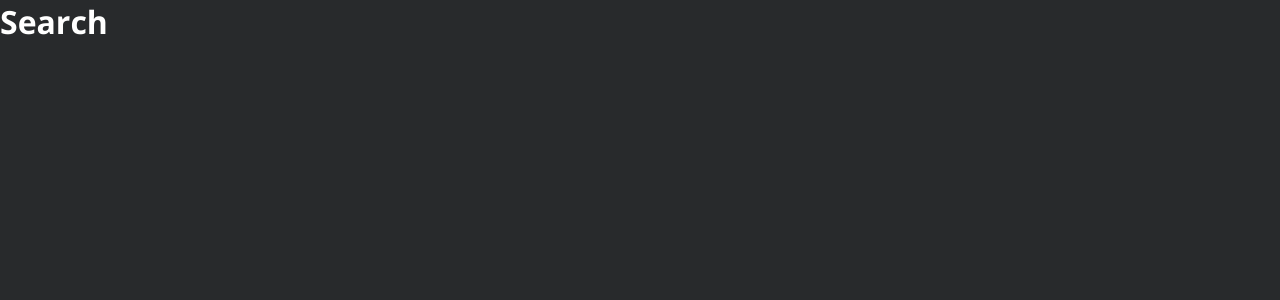
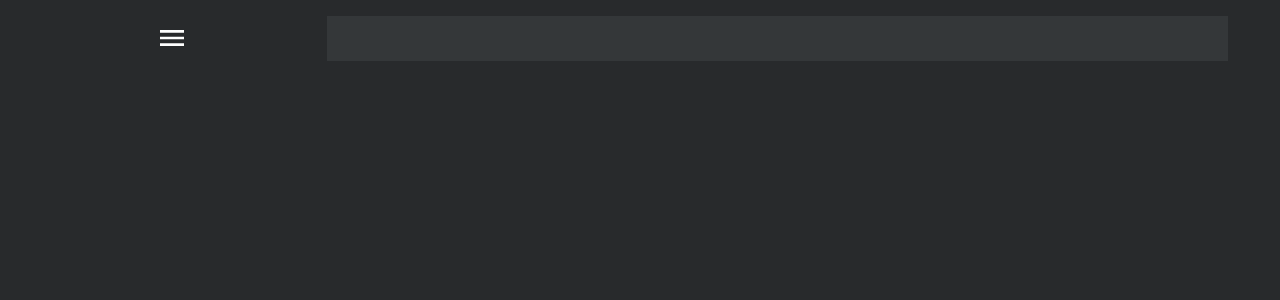
Before and after one commit to neelansh15/CoronaXIV2, a Vue app: page /#/search in a window 1280 px wide. Shown: the top 300 px of the page. Built offline with nearby package versions, Linux system fonts and the light colour scheme.

Commit message:
Search page Top Navbar

```diff
--- a/src/assets/style.scss
+++ b/src/assets/style.scss
@@ -38,7 +38,7 @@ section{
 
         .logo{
             font-size: 3em;
-            margin: 0.5em 0 1em;
+            margin: 0.5em 0 0.8em;
         }
 
         .searchBox{
--- a/src/views/Home.vue
+++ b/src/views/Home.vue
@@ -8,7 +8,7 @@
             <img src="@/assets/Images/search-white-18dp.svg" alt="Search">
           </span>
           <form @submit.prevent="search()">
-            <input type="text" v-model="searchString">
+            <input type="text" v-model="searchString" required>
           </form>
         </div>
       </div>
@@ -23,13 +23,15 @@
 <script>
 export default {
   name: 'Home',
-  data:() => ({
-    searchString: ''
-  }),
+  data: function(){
+    return{
+      searchString: ''
+    }
+  },
   methods:{
     search(){
       this.$router.push({
-        path: 'search',
+        path: '/search',
         query: {
           q: this.searchString
         }
--- a/src/views/Search.vue
+++ b/src/views/Search.vue
@@ -1,15 +1,78 @@
 <template>
   <div>
-      <h1 style="color: white">Search</h1>
+    <div class="navbar">
+      <span class="icon">
+        <img src="@/assets/Images/menu-white-18dp.svg" alt="Menu">
+      </span>
+      <form @submit.prevent="" class="navSearch">
+        <input type="text">
+      </form>
+    </div>
   </div>
 </template>
 
 <script>
 export default {
-    name: 'Search'
+    name: 'Search',
+    data: () => ({
+      searchString: ''
+    }),
+    mounted(){
+      this.searchString = this.$route.query.q
+    }
 }
 </script>
 
-<style>
+<style lang="scss">
 
+//Variables
+$dark: #282a2c;
+$lightdark: lighten($dark, 5);
+$white: whitesmoke;
+$border-radius: 20px;
+
+// *{
+//   border: 2px solid red;
+// }
+
+.navbar{
+  display: flex;
+  justify-content: space-evenly;
+  align-items: center;
+
+  // border: 2px solid red;
+  padding: 1em;
+
+  .icon{
+    // border: 2px solid yellow;
+    width: 20%;
+    display: flex;
+    justify-content: center;
+    align-items: center;
+
+    img{
+      width: 2em;
+    }
+  }
+
+  .navSearch{
+    width: 70%;
+    margin-right: 2em;
+    height: 2.8em;
+
+    input{
+      background-color: $lightdark;
+      color: $white;
+      border: none;
+      height: 100%;
+      width: 100%;
+      padding: 0 1em;
+      font-weight: bold;
+
+      &:focus{
+        outline: none !important;
+      }
+    }
+  }
+}
 </style>
```
Also changed, not shown: src/assets/Images/menu-white-18dp.svg (added).
